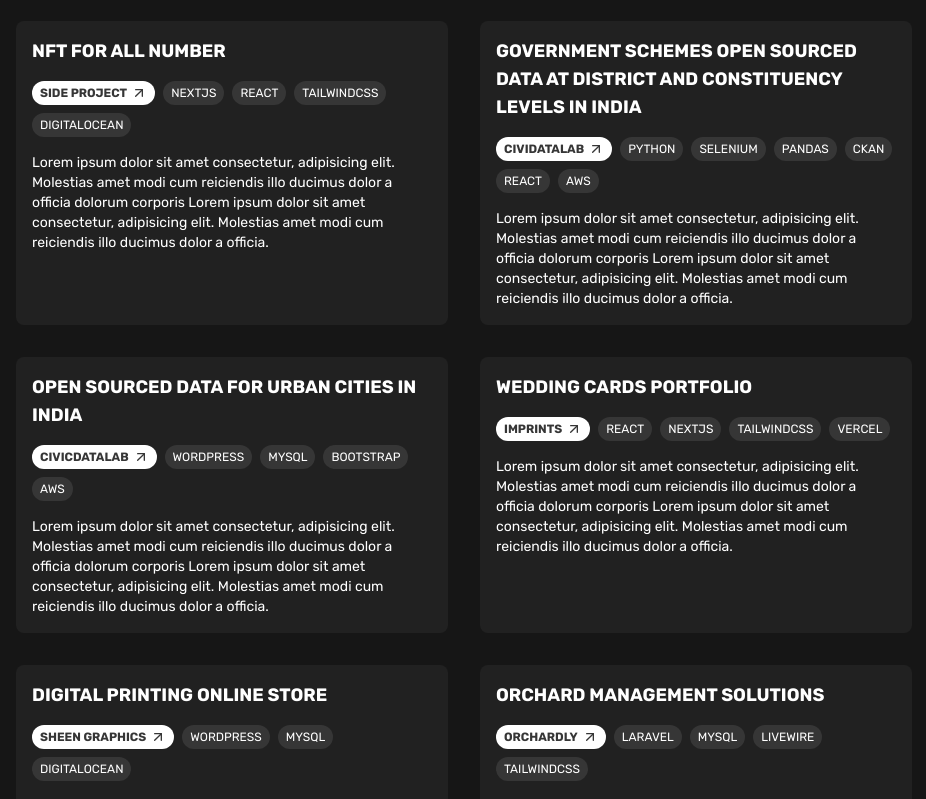
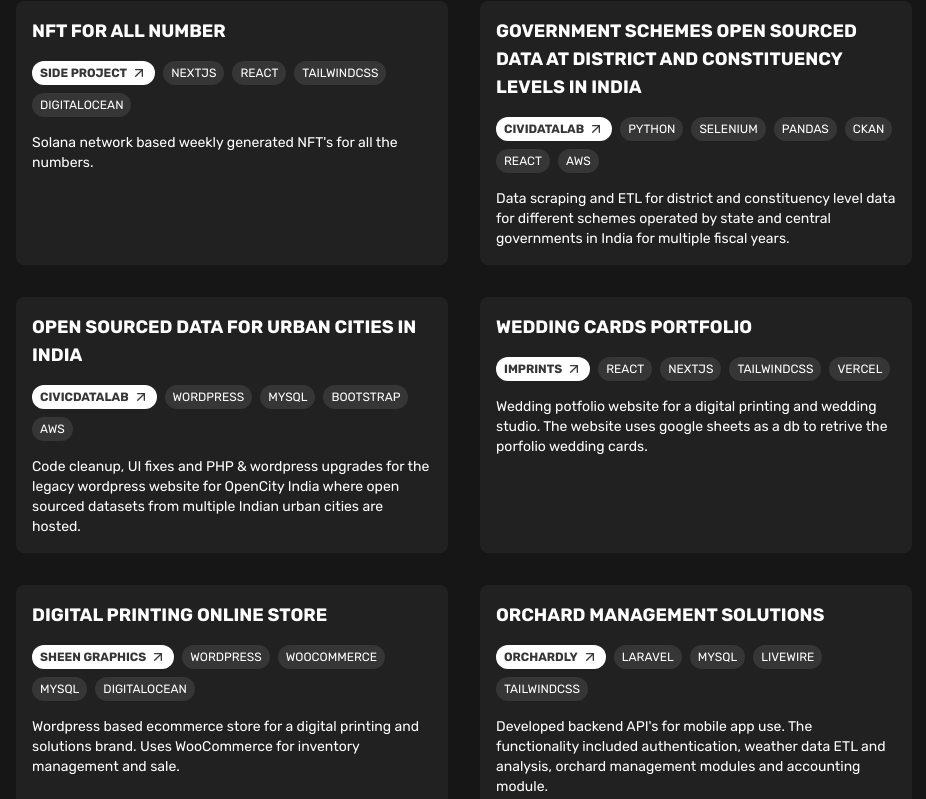
Before and after one commit to tauseefsshah/tauseefsshah.com, a Next.js app: page /work in a window 1280 px wide. Shown: the part 500-1299 px from the top of the page, without its empty margins (176-1102 px from the left). Built offline with nearby package versions, Linux system fonts and the light colour scheme.

Commit message:
UPDATE - Works. WIP

```diff
--- a/data/works.js
+++ b/data/works.js
@@ -5,7 +5,7 @@ const works = [
     organisation: "Flynterest",
     stack: ["Laravel", "MySQL", "React", "TailwindCSS", "InertiaJS", "AlpineJS", "DigitalOcean"],
     description:
-      "Lorem ipsum dolor sit amet consectetur, adipisicing elit. Molestias amet modi cum reiciendis illo ducimus dolor a officia dolorum corporis Lorem ipsum dolor sit amet consectetur, adipisicing elit. Molestias amet modi cum reiciendis illo ducimus dolor a officia.",
+      "Web based flight inventory management application called Flynterest Manager which is used by travel agents to manage their pre purchased flight inventory. The same inventory is aggreagated and distributed through Flynterest Marketplace.",
   },
   {
     title: "Superset Complaints Dashboard For Ahmedabad Smart City",
@@ -13,7 +13,7 @@ const works = [
     organisation: "CivicDataLab",
     stack: ["Python", "Postgres", "Apache Superset", "Pandas", "AWS"],
     description:
-      "Lorem ipsum dolor sit amet consectetur, adipisicing elit. Molestias amet modi cum reiciendis illo ducimus dolor a officia dolorum corporis Lorem ipsum dolor sit amet consectetur, adipisicing elit. Molestias amet modi cum reiciendis illo ducimus dolor a officia.",
+      "Apache superset based dashboard to show complaints data for grievances registered in the Ahmedabad Smart City. The dashboard is used by the Ahmedabad Municipal Corportation to generate actionable insights.",
   },
   {
     title: "NFT For All Number",
@@ -21,7 +21,7 @@ const works = [
     organisation: "Side Project",
     stack: ["NextJS", "React", "TailwindCSS", "DigitalOcean"],
     description:
-      "Lorem ipsum dolor sit amet consectetur, adipisicing elit. Molestias amet modi cum reiciendis illo ducimus dolor a officia dolorum corporis Lorem ipsum dolor sit amet consectetur, adipisicing elit. Molestias amet modi cum reiciendis illo ducimus dolor a officia.",
+      "Solana network based weekly generated NFT's for all the numbers.",
   },
   {
     title: "Government Schemes Open Sourced Data At District and Constituency Levels In India",
@@ -29,7 +29,7 @@ const works = [
     organisation: "CiviDataLab",
     stack: ["Python", "Selenium", "Pandas", "CKAN", "React", "AWS"],
     description:
-      "Lorem ipsum dolor sit amet consectetur, adipisicing elit. Molestias amet modi cum reiciendis illo ducimus dolor a officia dolorum corporis Lorem ipsum dolor sit amet consectetur, adipisicing elit. Molestias amet modi cum reiciendis illo ducimus dolor a officia.",
+      "Data scraping and ETL for district and constituency level data for different schemes operated by state and central governments in India for multiple fiscal years.",
   },
   {
     title: "Open Sourced Data For Urban Cities In India",
@@ -37,7 +37,7 @@ const works = [
     organisation: "CivicDataLab",
     stack: ["Wordpress", "MySQL", "Bootstrap", "AWS"],
     description:
-      "Lorem ipsum dolor sit amet consectetur, adipisicing elit. Molestias amet modi cum reiciendis illo ducimus dolor a officia dolorum corporis Lorem ipsum dolor sit amet consectetur, adipisicing elit. Molestias amet modi cum reiciendis illo ducimus dolor a officia.",
+      "Code cleanup, UI fixes and PHP & wordpress upgrades for the legacy wordpress website for OpenCity India where open sourced datasets from multiple Indian urban cities are hosted.",
   },
   {
     title: "Wedding Cards Portfolio",
@@ -45,15 +45,15 @@ const works = [
     organisation: "Imprints",
     stack: ["React", "NextJS", "TailwindCSS", "Vercel"],
     description:
-      "Lorem ipsum dolor sit amet consectetur, adipisicing elit. Molestias amet modi cum reiciendis illo ducimus dolor a officia dolorum corporis Lorem ipsum dolor sit amet consectetur, adipisicing elit. Molestias amet modi cum reiciendis illo ducimus dolor a officia.",
+      "Wedding potfolio website for a digital printing and wedding studio. The website uses google sheets as a db to retrive the porfolio wedding cards.",
   },
   {
     title: "Digital Printing Online Store",
     link: "https://shop.sheengraphics.com/?utm_source=tauseefsshah.com",
     organisation: "Sheen Graphics",
-    stack: ["Wordpress", "MySQL", "DigitalOcean"],
+    stack: ["Wordpress", "WooCommerce", "MySQL", "DigitalOcean"],
     description:
-      "Lorem ipsum dolor sit amet consectetur, adipisicing elit. Molestias amet modi cum reiciendis illo ducimus dolor a officia dolorum corporis Lorem ipsum dolor sit amet consectetur, adipisicing elit. Molestias amet modi cum reiciendis illo ducimus dolor a officia.",
+      "Wordpress based ecommerce store for a digital printing and solutions brand. Uses WooCommerce for inventory management and sale.",
   },
   {
     title: "Orchard Management Solutions",
@@ -61,7 +61,7 @@ const works = [
     organisation: "Orchardly",
     stack: ["Laravel", "MySQL", "Livewire", "TailwindCSS"],
     description:
-      "API Development and Admin Panel",
+      "Developed backend API's for mobile app use. The functionality included authentication, weather data ETL and analysis, orchard management modules and accounting module.",
   },
   {
     title: "Event Management Platform",
@@ -69,7 +69,7 @@ const works = [
     organisation: "Cybercrew - DPS Srinagar",
     stack: ["Codeignitor", "MySQL", "Bootstrap", "AWS"],
     description:
-      "Lorem ipsum dolor sit amet consectetur, adipisicing elit. Molestias amet modi cum reiciendis illo ducimus dolor a officia dolorum corporis Lorem ipsum dolor sit amet consectetur, adipisicing elit. Molestias amet modi cum reiciendis illo ducimus dolor a officia.",
+      "Maintained and upgraded a legacy customised event managment web application used for J&K's largest tech workshop for students.",
   },
 ];
 
```
